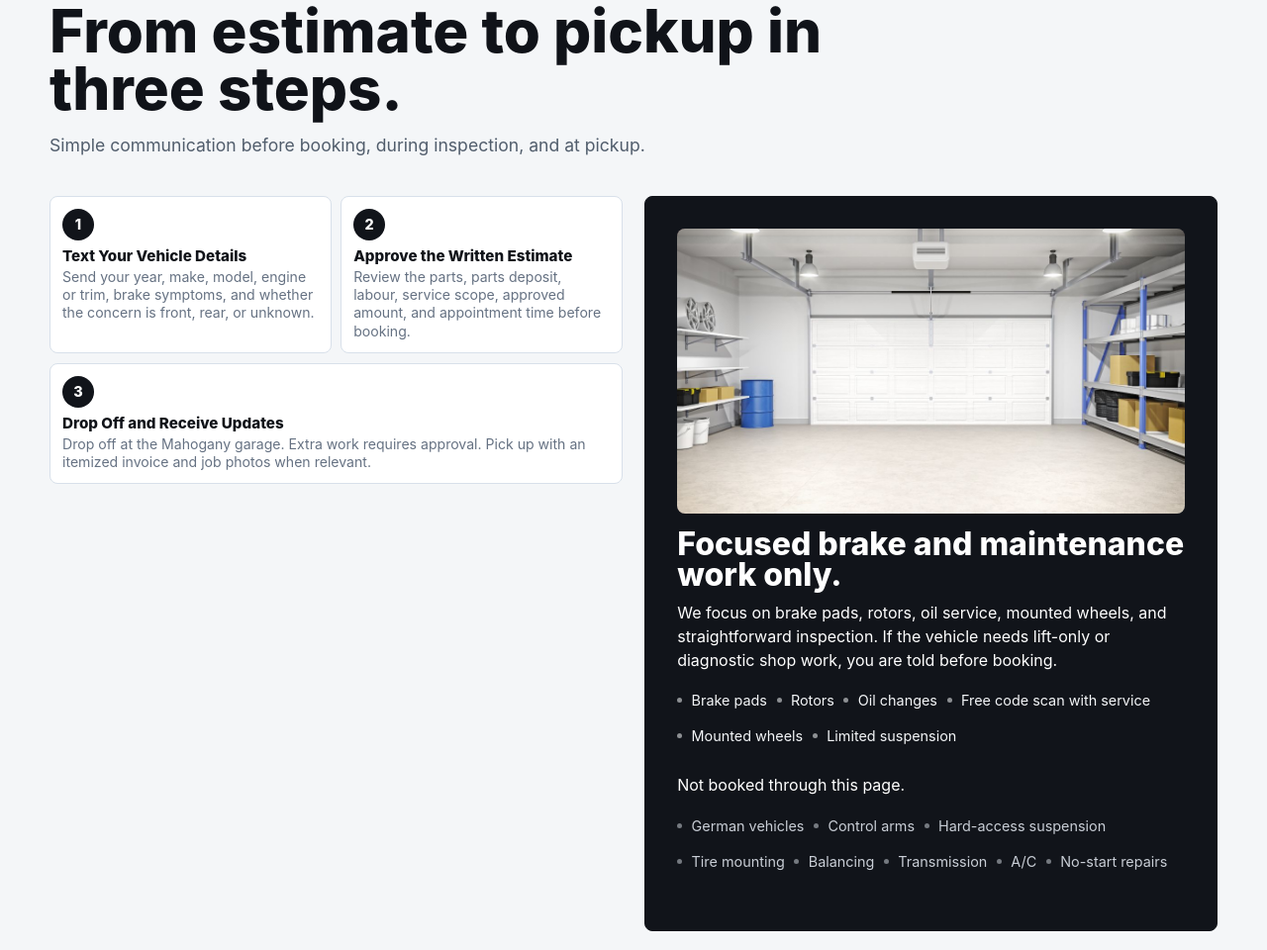
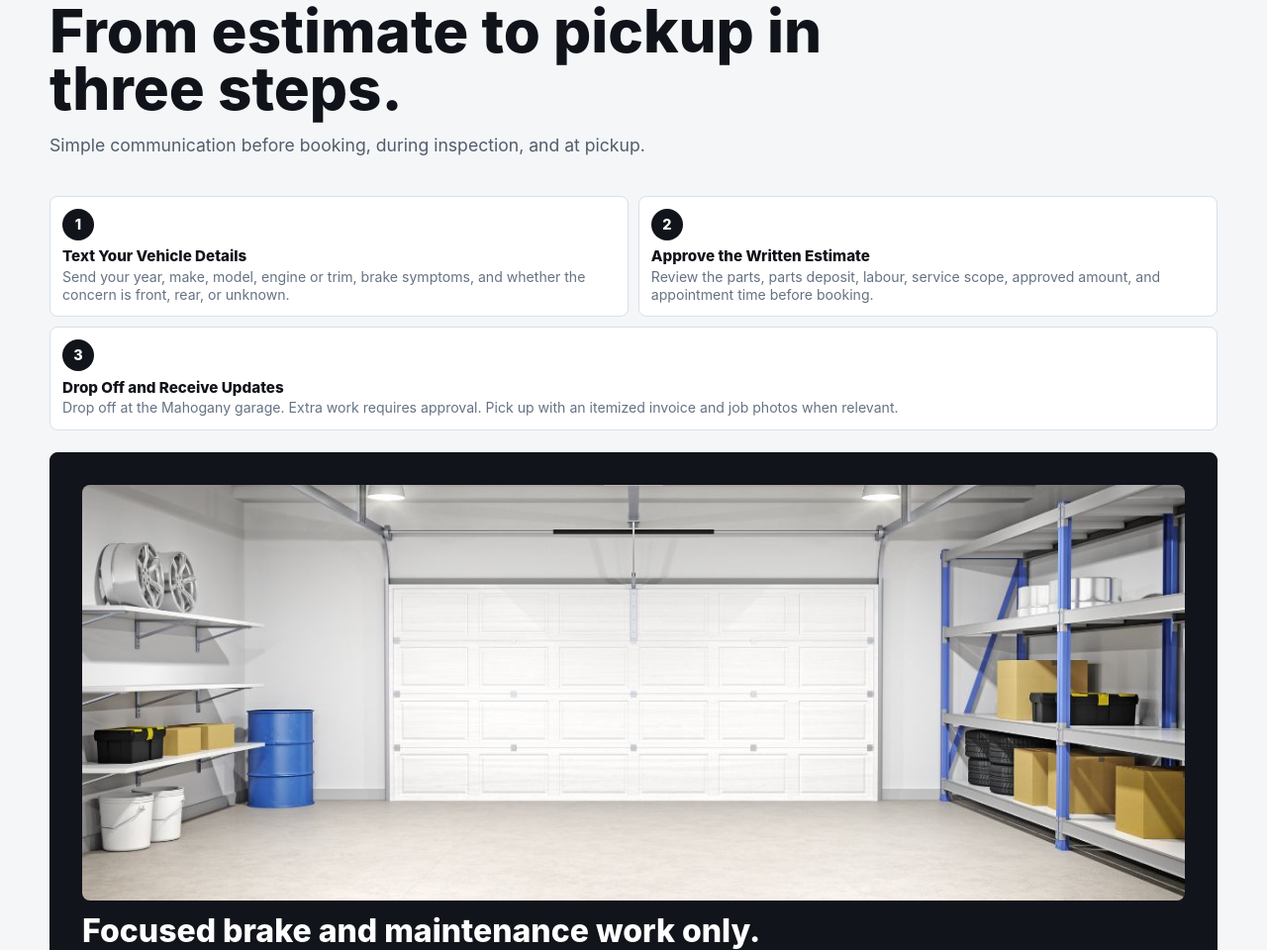
Before and after one commit to dryppyze/CaliperBrakesWorks, a website: page index.html in a window 1280 px wide. Shown: the part 3286-4246 px from the top of the page at 99% size. Drawn offline with Linux system fonts and the light colour scheme.

Commit message:
Make process step three full width

```diff
--- a/css/styles.css
+++ b/css/styles.css
@@ -2758,6 +2758,10 @@ legend {
     align-items: start;
   }
 
+  .process-layout {
+    grid-template-columns: 1fr;
+  }
+
   .package-grid {
     grid-template-columns: repeat(3, minmax(0, 1fr));
   }
```
